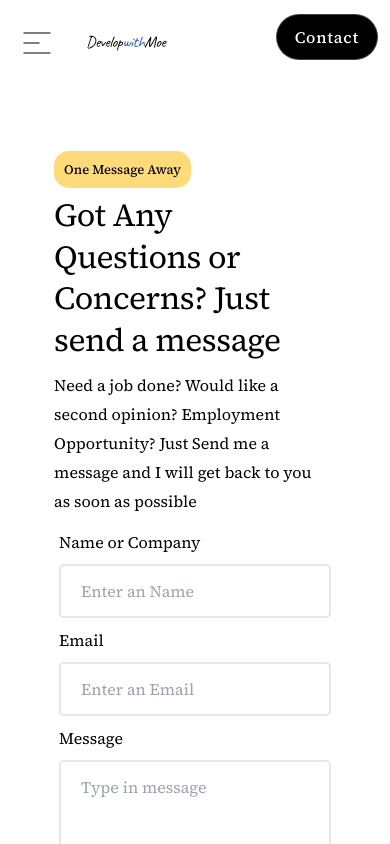
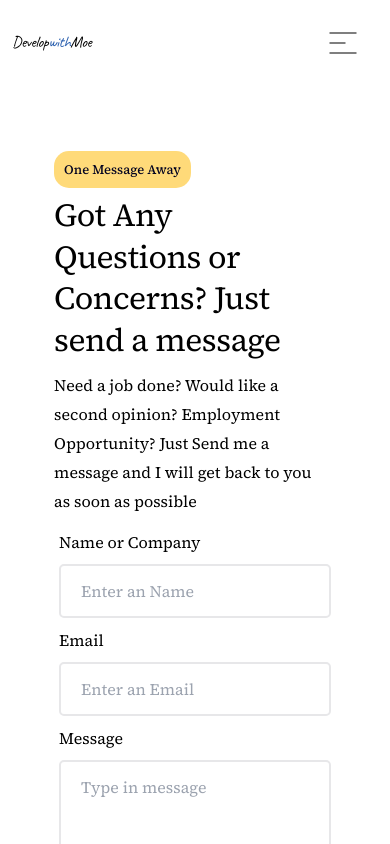
Before and after one commit to moedeera/moedevelops, a React (Vite) app: page /contact in a window 390 px wide. Shown: the top 844 px of the page. Built offline with nearby package versions, Linux system fonts and the light colour scheme.

Commit message:
navbar fixed

```diff
--- a/src/Components/Form/Form.jsx
+++ b/src/Components/Form/Form.jsx
@@ -62,10 +62,14 @@ export const Form = () => {
 
   const onSubmit = async () => {
     try {
+      const currentDate = new Date();
+      const currentDateTime = currentDate.toISOString();
+
       await addDoc(messageData, {
         name: msg.name,
         message: msg.message,
         email: msg.email,
+        date: currentDateTime,
       });
       setSent(true);
       setCount(count + 1);
--- /dev/null
+++ b/src/Components/Navbar/FullPageNav/FullPageNav.jsx
@@ -0,0 +1,4 @@
+import "./FullPageNav.css";
+export const FullPageNav = () => {
+  return <div>FullPageNav</div>;
+};
--- a/src/Components/Navbar/Navbar.css
+++ b/src/Components/Navbar/Navbar.css
@@ -62,6 +62,7 @@ nav {
   height: 100vh;
   width: 100%;
   left: 0;
+  top: 0;
 }
 .carouselItem {
   animation: fadeInFromLeft 0.35s ease-in-out 0.1s;
@@ -138,6 +139,18 @@ nav {
   transform: rotate(-45deg) translate(2px, 2px);
 }
 
+.nav-contact-button {
+  display: none;
+}
+.sm-nav {
+  width: 100%;
+
+  flex-direction: row-reverse;
+  justify-content: space-between;
+}
+.sm-nav > div {
+}
+
 @keyframes fadeInFromLeft {
   0% {
     transform: translateX(-100%);
@@ -156,4 +169,7 @@ nav {
     /* border: 1px solid red; */
     /* display: none; */
   }
+  .nav-contact-button {
+    display: block;
+  }
 }
--- a/src/Components/Navbar/Navbar.jsx
+++ b/src/Components/Navbar/Navbar.jsx
@@ -26,7 +26,7 @@ export const Navbar = () => {
                 </Link>
               </h3>
             </div>
-            <div className="flex items-center gap-3.5 md:hidden ">
+            <div className="flex items-center gap-3.5 md:hidden sm-nav">
               <div
                 className=" cursor-pointer"
                 onClick={() => {
@@ -76,7 +76,7 @@ export const Navbar = () => {
                 </Link>
               ))}
             </div>
-            <div>
+            <div className="nav-contact-button">
               <h3 style={{ fontWeight: "900" }}>
                 <Link to={"/contact"} className="text-red">
                   <button className="btn">Contact</button>
--- a/src/Pages/Content/Content.jsx
+++ b/src/Pages/Content/Content.jsx
@@ -55,6 +55,7 @@ export const Content = () => {
           <div className="message">
             {messages?.map((msg) => (
               <div className="messages-box" key={msg.messages}>
+                <small className="data">{msg?.date}</small>
                 <div className="message-box-author">
                   <h3>Name:{msg.name}</h3>
                   <small>Email:{msg.email}</small>
```
Also changed, not shown: src/Components/Navbar/FullPageNav/FullPageNav.css (added).
